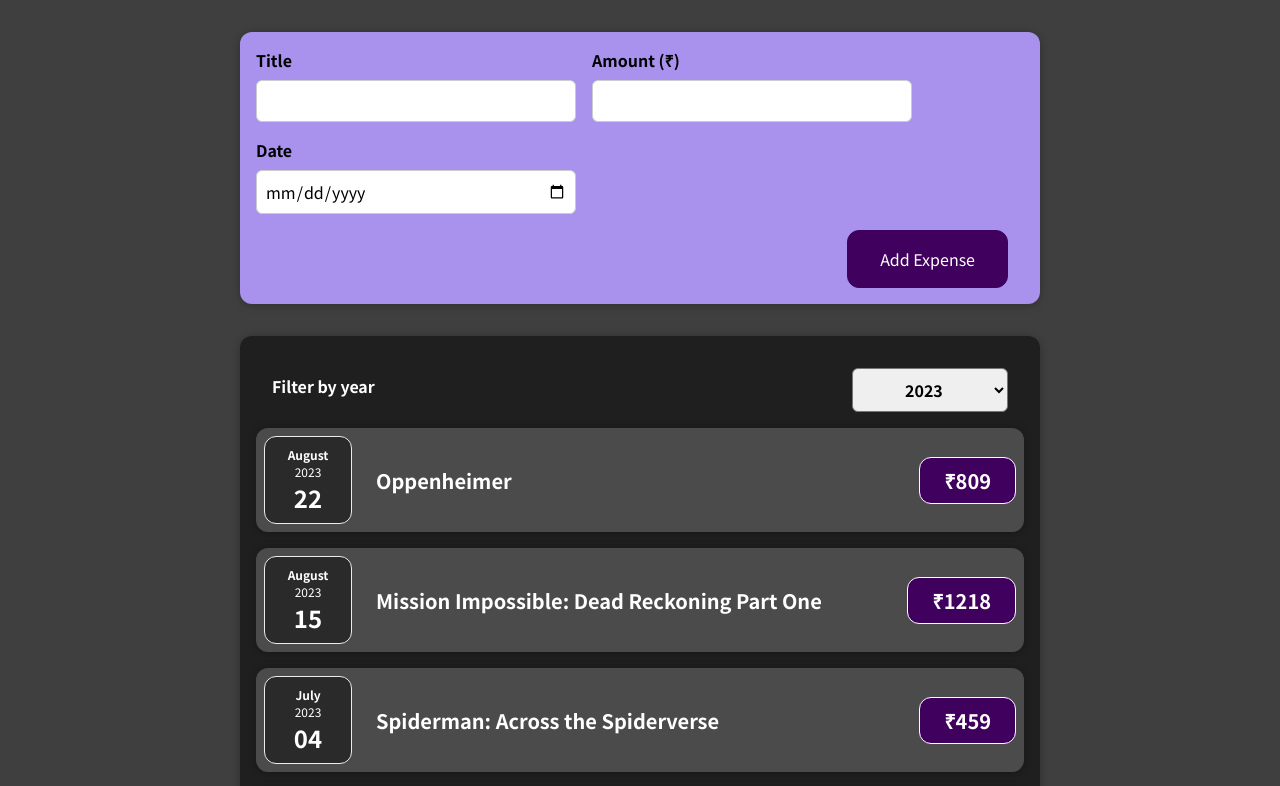
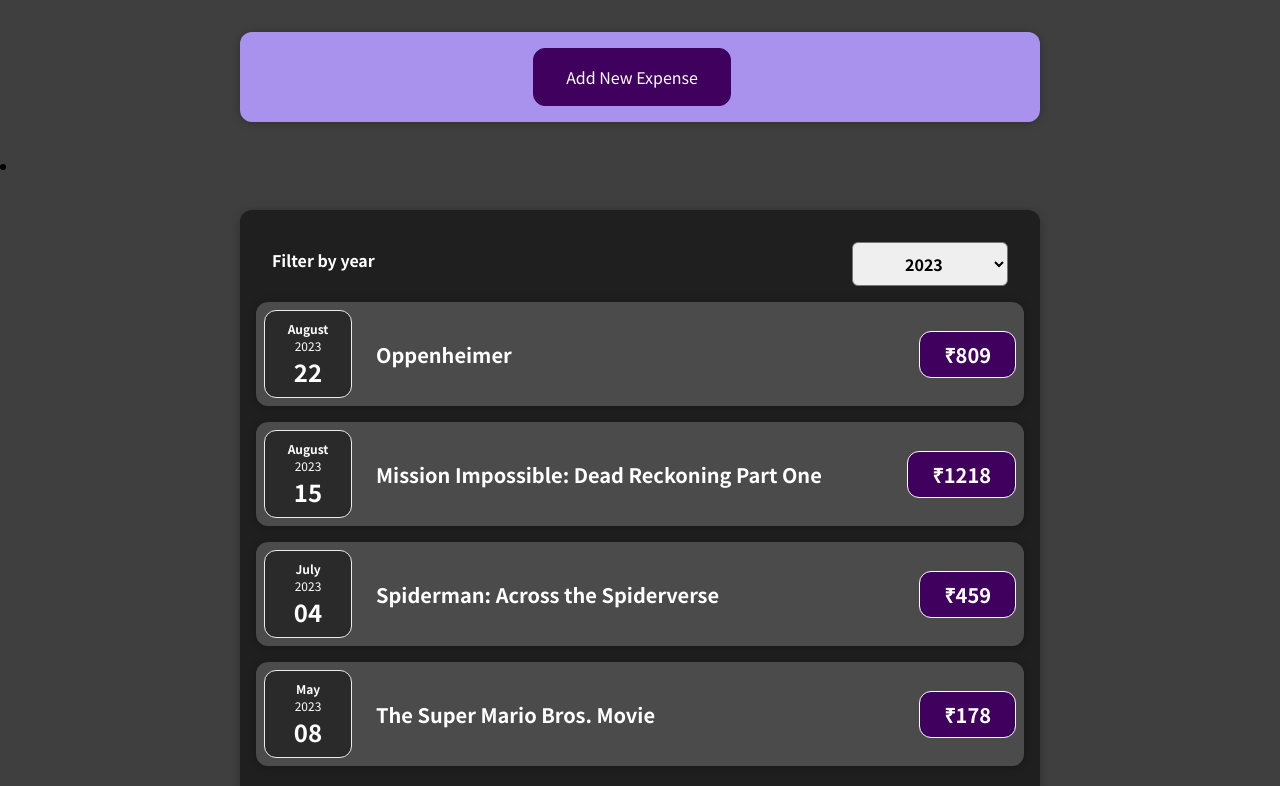
Before and after one commit to srivishp/expense-tracker, a React (Create React App) app: page / in a window 1280 px wide. Shown: the top 786 px of the page. Built offline with nearby package versions, Linux system fonts and the light colour scheme.

Commit message:
Dynamic list and conditional rendering for dropdown

```diff
--- a/src/App.js
+++ b/src/App.js
@@ -1,8 +1,8 @@
+import { useState } from "react";
 import Expenses from "./components/Expenses";
 import NewExpense from "./components/NewExpense";
 
-const App = () => {
-  const expenses = [
+const DUMMY_EXPENSES = [
   {
     id: "e1",
     title: "Oppenheimer",
@@ -27,11 +27,27 @@
     amount: 178,
     date: new Date(2023, 4, 8),
   },
+  {
+    id: "e5",
+    title: "Minecraft",
+    amount: 2000,
+    date: new Date(2021, 6, 10),
+  },
 ];
+
+const App = () => {
+  const [expenses, setExpenses] = useState(DUMMY_EXPENSES);
 
   // passing data from child component is called lifting the state up
   const handleAddExpense = (expense) => {
-    console.log(expense);
+    // We are adding a new expense to the beginning of the pre existing data in the array.
+    //setExpenses([expense, ...expenses]);
+    // Cleaner way of updating an array based on previous values.
+    setExpenses((prevExpenses) => {
+      return [expense, ...prevExpenses];
+    });
+
+    console.log(expenses);
   };
 
   return (
--- a/src/components/ExpenseForm.js
+++ b/src/components/ExpenseForm.js
@@ -17,7 +17,7 @@
   const handleTitleChange = (event) => {
     setEnteredTitle(event.target.value);
     // we can log the current value at each keystorke using event.target.value
-    console.log(event.target.value);
+    // console.log(event.target.value);
   };
 
   const handleAmountChange = (event) => {
@@ -86,6 +86,9 @@
         </div>
       </div>
       <div className="new-expense__actions">
+        <button onClick={props.onCancel} type="button">
+          Cancel
+        </button>
         <button type="submit">Add Expense</button>
       </div>
     </form>
--- a/src/components/Expenses.js
+++ b/src/components/Expenses.js
@@ -1,8 +1,8 @@
 import { useState } from "react";
 import "./styles/Expenses.css";
-import ExpenseItem from "./ExpenseItem";
 import CardWrapper from "./CardWrapper";
 import ExpensesFilter from "./ExpensesFilter";
+import ExpensesList from "./ExpensesList";
 
 const Expenses = (props) => {
   const [year, setYear] = useState("2023");
@@ -10,33 +10,21 @@
     setYear(changedYear);
   };
 
+  // We are filtering expenses based on the year.
+  // filteredExpenses is an array that keeps only those items whose years match, that we select in the dropdown
+
+  const filteredExpenses = props.items.filter((expense) => {
+    return expense.date.getFullYear().toString() === year;
+  });
+
   return (
-    <CardWrapper className="expenses">
-      <ExpensesFilter selected={year} onYearChange={handleYearChange} />
-      <ExpenseItem
-        title={props.items[0].title}
-        amount={props.items[0].amount}
-        date={props.items[0].date}
-      />
-
-      <ExpenseItem
-        title={props.items[1].title}
-        amount={props.items[1].amount}
-        date={props.items[1].date}
-      />
-
-      <ExpenseItem
-        title={props.items[2].title}
-        amount={props.items[2].amount}
-        date={props.items[2].date}
-      />
-
-      <ExpenseItem
-        title={props.items[3].title}
-        amount={props.items[3].amount}
-        date={props.items[3].date}
-      />
-    </CardWrapper>
+    <li>
+      <CardWrapper className="expenses">
+        <ExpensesFilter selected={year} onYearChange={handleYearChange} />
+        {/* Created separate ExpenseList component to cleanup this file */}
+        <ExpensesList items={filteredExpenses} />
+      </CardWrapper>
+    </li>
   );
 };
 
--- /dev/null
+++ b/src/components/ExpensesList.js
@@ -0,0 +1,33 @@
+import ExpenseItem from "./ExpenseItem";
+import "./styles/ExpensesList.css";
+
+const ExpensesList = (props) => {
+  // Using a map function to iterate for every set of data from an array or user inputs.
+  // expense can be named anything.
+  // We are now rendering the expenses with matching years and not all of them at once.
+
+  // Conditional return statement
+  if (props.items.length === 0) {
+    return <h2 className="expenses-list__fallback">No expenses this year</h2>;
+  }
+
+  return (
+    <ul className="expenses-list">
+      {
+        // Using ternanry operator for conditional rendering
+        // You can also use filteredExpenses.length === 0 && <p>No expenses found...</p>
+        props.items.map((expense) => (
+          <ExpenseItem
+            // Using key={expense.id} is vital here, as it eliminates bugs in rendering the items.
+            key={expense.id}
+            title={expense.title}
+            amount={expense.amount}
+            date={expense.date}
+          />
+        ))
+      }
+    </ul>
+  );
+};
+
+export default ExpensesList;
--- a/src/components/NewExpense.js
+++ b/src/components/NewExpense.js
@@ -1,25 +1,42 @@
+import { useState } from "react";
 import "./styles/NewExpense.css";
 import ExpenseForm from "./ExpenseForm";
 
 const NewExpense = (props) => {
+  const [editing, setIsEditing] = useState(false);
   // enteredExpenseData parameter can be named anything.
   // It is taking the value of the expenseData from ExpenseForm.
   const handleSaveExpenseData = (enteredExpenseData) => {
     const expenseData = {
+      // adding id to the data
+      id: Math.random().toString(),
       // ... is the spread operator. It will add key value pairs from other objects to this one.
       ...enteredExpenseData,
-      // adding id to the data
-      id: Math.random().toString(),
     };
     // sending data to App.js via props, which is a parent component.
     props.onAddExpense(expenseData);
   };
+
+  const handleEditing = () => {
+    setIsEditing(true);
+  };
+
+  const stopEditing = () => {
+    setIsEditing(false);
+  };
+
   return (
     <div className="new-expense">
+      {!editing && <button onClick={handleEditing}>Add New Expense</button>}
       {/* onSaveExpenseData can be named anything. It is a prop we are setting to take a function as a value
           We are using this prop to get the data from ExpenseForm, which is a child component.
       */}
-      <ExpenseForm onSaveExpenseData={handleSaveExpenseData} />
+      {editing && (
+        <ExpenseForm
+          onCancel={stopEditing}
+          onSaveExpenseData={handleSaveExpenseData}
+        />
+      )}
     </div>
   );
 };
--- /dev/null
+++ b/src/components/styles/ExpensesList.css
@@ -0,0 +1,9 @@
+.expenses-list {
+  list-style: none;
+  padding: 0;
+}
+
+.expenses-list__fallback {
+  color: white;
+  text-align: center;
+}
```
Lines whose indentation alone changed are shown as unchanged.
